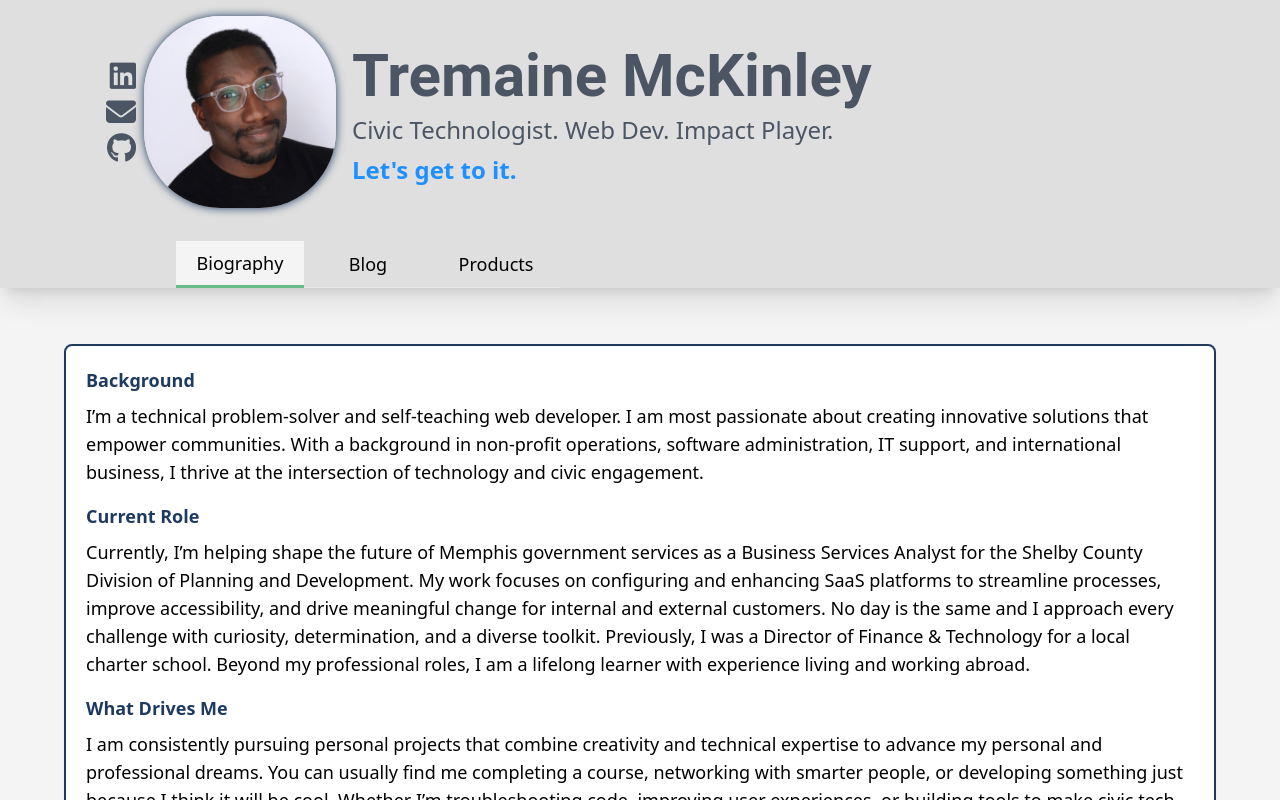
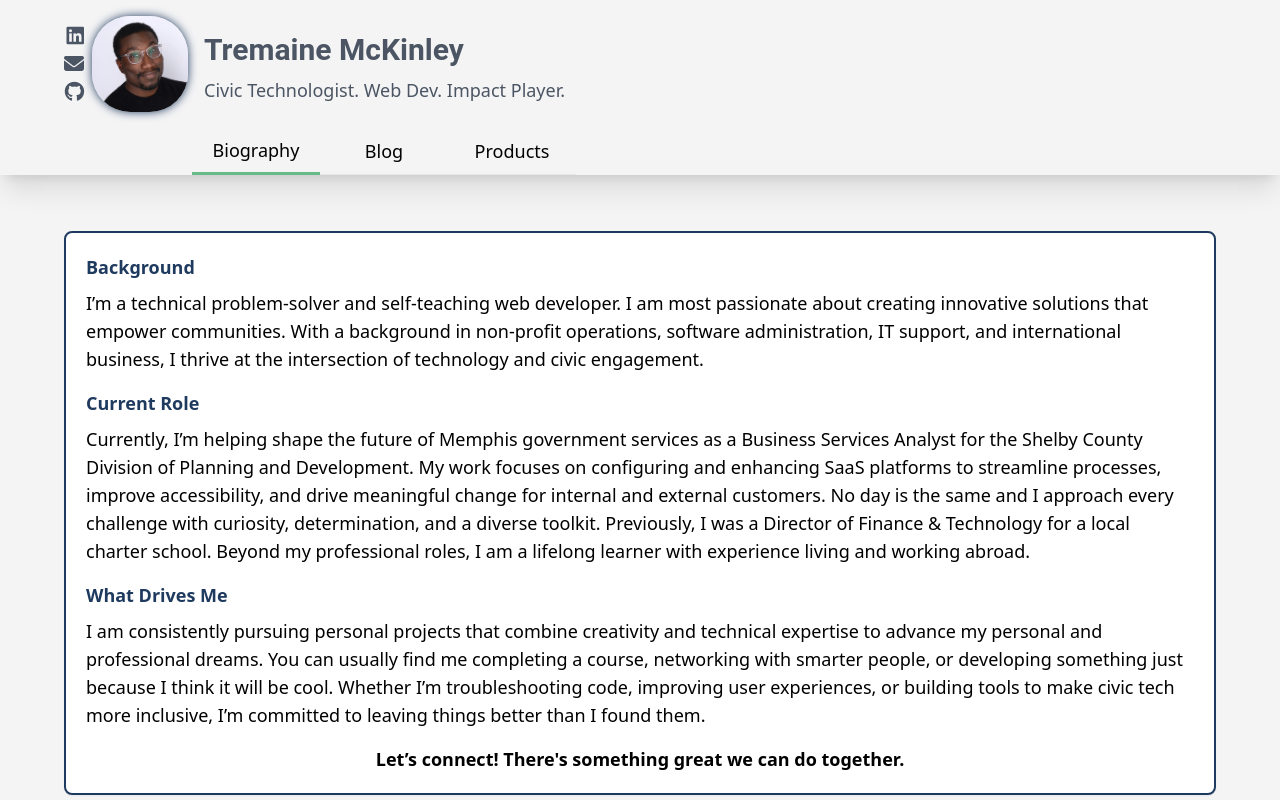
Before and after one commit to tremckinley/tremckinley-portfolio, a React (Vite) app: page / in a window 1280 px wide. Built offline with nearby package versions, Linux system fonts and the light colour scheme.

Commit message:
Adjust header alignment

```diff
--- a/src/assets/ProfileCard/ProfileCard.jsx
+++ b/src/assets/ProfileCard/ProfileCard.jsx
@@ -3,11 +3,12 @@ import ViewSelector from "./ViewSelector"
 export default function ProfileCard(props) {
     const { state } = props
     return (
-        <div className="xl:pl-12 flex flex-col lg:h-72 items-start justify-between p-4 pb-0 text-gray-600 shadow-xl bg-[#dfdfdf]" role="banner border border-gray-500">
-            <div className="flex flex-row justify-center md:justify-start items-center w-full">
+        <div className="w-full mx-auto flex flex-col items-center justify-between p-4 pb-0 text-gray-600 shadow-xl" role="banner border border-gray-500">
+            <div className="w-4xl w-full max-w-6xl">
+            <div className="w-full flex flex-row justify-center md:justify-start items-center">
                 <div className="flex flex-col lg:flex-row-reverse items-center">
-                    <img className="rounded-[40%] max-h-28 lg:max-h-48" alt="profile image of me" src="/headshot.jpeg" style={{ boxShadow: "0px 0px 10px var(--accent-secondary)" }} />
-                    <div className="flex lg:flex-col lg:items-end lg:pr-2 justify-between w-24 lg:text-3xl text-xl mx-auto lg:mx-0">
+                    <img className="rounded-[40%] max-h-28 lg:max-h-24" alt="profile image of me" src="/headshot.jpeg" style={{ boxShadow: "0px 0px 10px var(--accent-secondary)" }} />
+                    <div className="flex lg:flex-col lg:items-end lg:pr-2 justify-between w-fit lg:text-xl text-xl mx-auto lg:mx-0">
                         <a href="https://www.linkedin.com/in/tremaine-mckinley/" target="_blank"><i className="contact-icon fa-brands fa-linkedin" title="Visit LinkedIn page"></i></a>
                         <button title="Email Me - Copy to clipboard" onClick={() => {
                             navigator.clipboard.writeText("tremckinley901@gmail.com")
@@ -25,14 +26,13 @@ export default function ProfileCard(props) {
                     </div>
                 </div>
                 <div className="ml-4 text-left">
-                    <h1 className="heading-text mt-2 mb-2 text-3xl lg:text-6xl">Tremaine McKinley</h1>
-                    <h2 className="text-sm lg:text-2xl">Civic Technologist. Web Dev. Impact Player.</h2>
-                    <a href="mailto:tremckinley901@gmail.com" className="block mt-2 text-sm lg:text-2xl font-semibold text-[dodgerblue] hover:underline cursor-pointer">Let's get to it.</a>
+                    <h1 className="heading-text mt-2 mb-2 text-3xl lg:text-3xl">Tremaine McKinley</h1>
+                    <h2 className="text-sm lg:text-lg">Civic Technologist. Web Dev. Impact Player.</h2>
                 </div>
             </div>
 
             <ViewSelector state={state} />
-
+            </div>
         </div>
     )
 }
```
